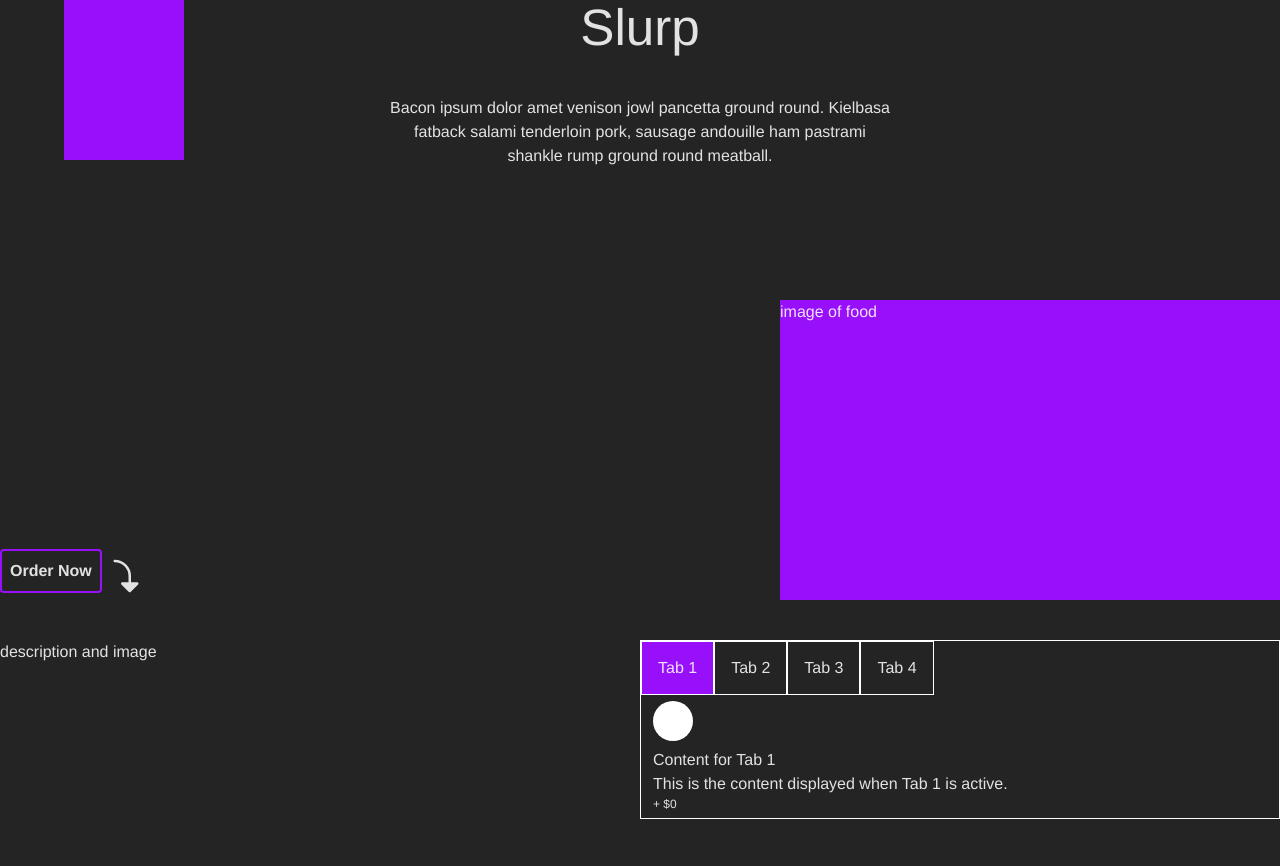
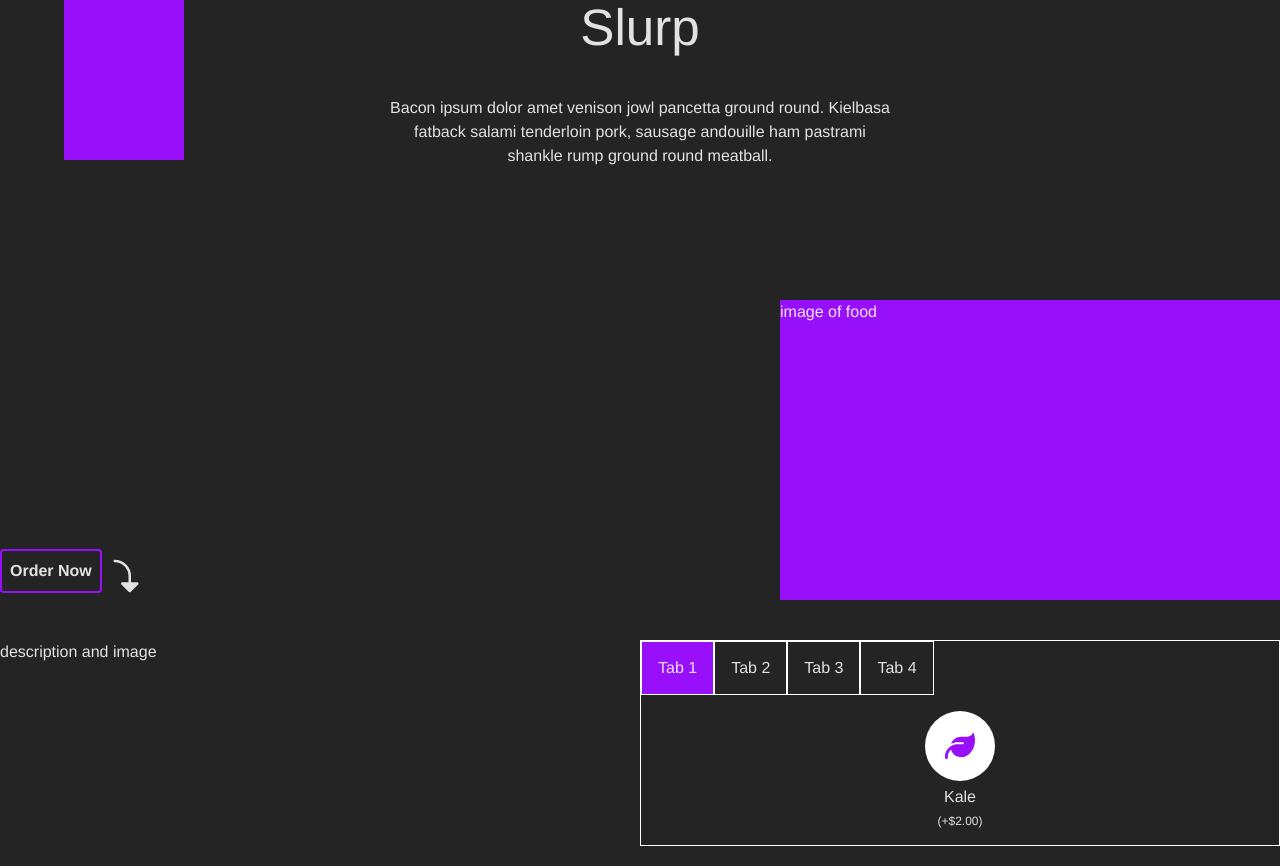
Before and after one commit to svonharris/food-order-app, a React (Vite) app: page / in a window 1280 px wide. Shown: the top 866 px of the page. Built offline with nearby package versions, Linux system fonts and the light colour scheme.

Commit message:
Added Tab component, added TabsProps.

```diff
--- a/src/components/Tabs/Tabs.tsx
+++ b/src/components/Tabs/Tabs.tsx
@@ -1,5 +1,13 @@
 import { useState } from "react";
 import { testingData } from "../../Data/Data.tsx";
+import Tab from "../Tab/Tab.tsx";
+
+// type TabsProps = {
+//   title: string;
+//   content: string;
+//   price?: number;
+//   icon?: React.ReactNode;
+// };
 
 const Tabs = () => {
   const [activeTab, setActiveTab] = useState("Tab 1");
@@ -32,22 +40,14 @@ const Tabs = () => {
           className={"hidden py-[6px] px-[12px]"}
           style={{ display: activeTab === data.name ? "block" : "none" }}
         >
-          <div className="inline-block bg-white p-[20px] rounded-full">
-            {/* {<data.icon size={30} className="fill-purple-600" />} */}
-            {/* <{data.icon}/> */}
-          </div>
-          <h3>{data.title}</h3>
-          <p>{data.content}</p>
-          <p className="block text-xs">
-            + ${data.price ? data.price.toFixed(2) : 0}
-          </p>
+          <Tab
+            title={data.title}
+            content={data.content}
+            price={data.price}
+            icon={data.icon}
+          />
         </div>
       ))}
-      {/* <div className="flex flex-row gap-[10px]">
-        <Tab />
-        <Tab />
-        <Tab />
-      </div> */}
     </div>
   );
 };
```
